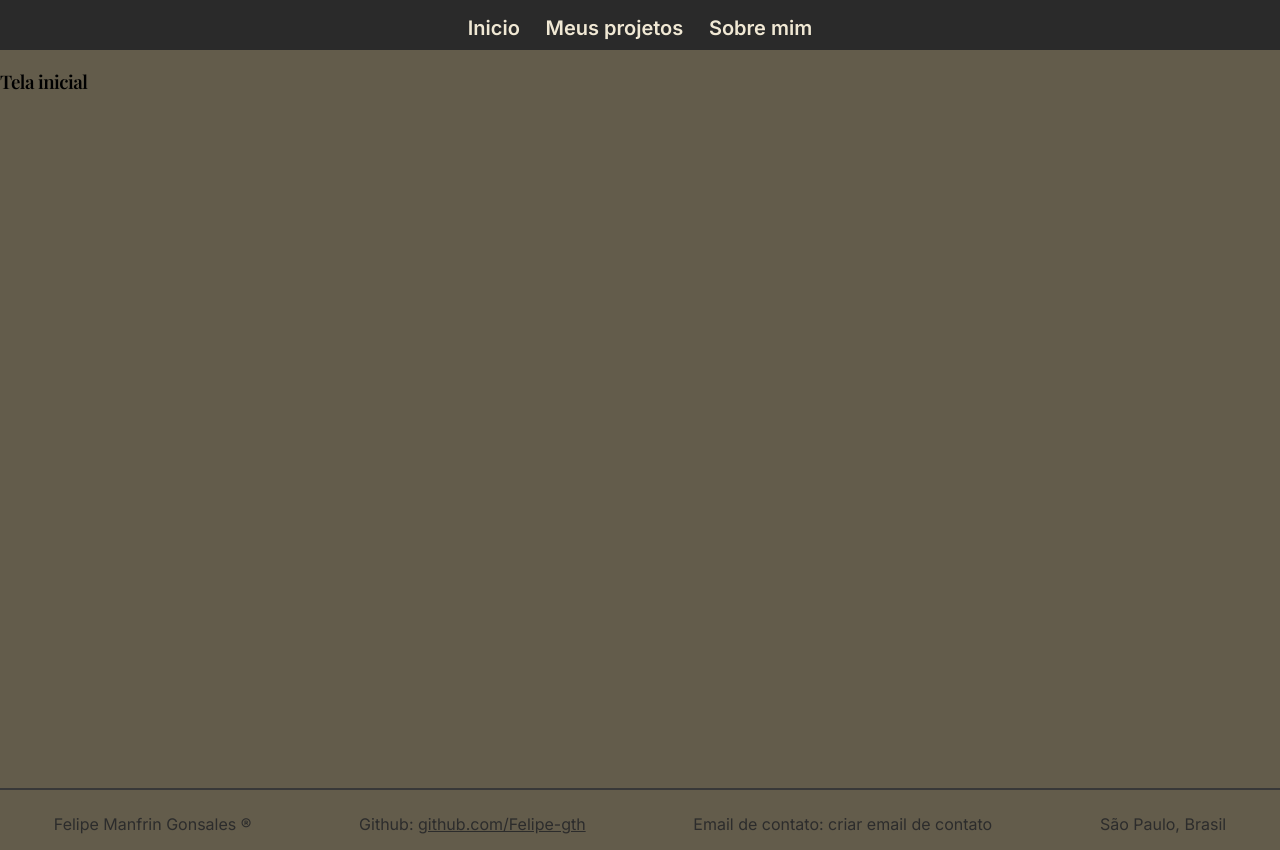
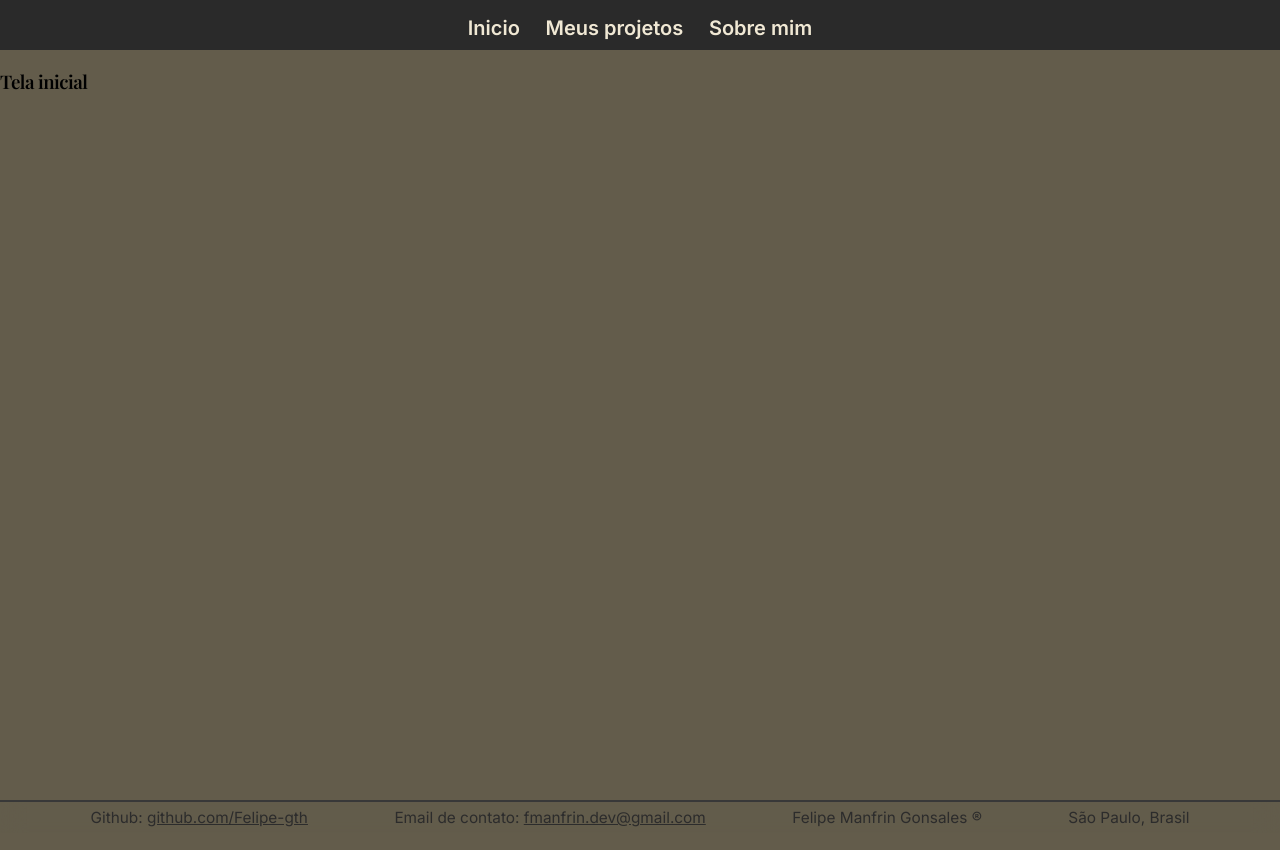
Before and after one commit to Felipe-gth/portfolio, an Angular app: page / in a window 1280 px wide. Built offline with nearby package versions, Linux system fonts and the light colour scheme.

Commit message:
Finish footer

```diff
--- a/src/app/app.component.css
+++ b/src/app/app.component.css
@@ -1,3 +1,4 @@
 .content {
     flex: 1;
+    padding-bottom: 100px;
 }
--- a/src/app/components/footer/footer.component.css
+++ b/src/app/components/footer/footer.component.css
@@ -1,18 +1,45 @@
+.footer-bar {
+    position: fixed;
+    bottom: 0;
+    left: 0;
+    width: 100%;
+    z-index: 100;
+    background: rgba(99, 92, 75, 0.6);
+    backdrop-filter: blur(12px);
+    -webkit-backdrop-filter: blur(12px);
+    transition: transform 0.3s ease;
+    will-change: transform;
+}
+
+.footer-bar.hidden {
+    transform: translateY(100%);
+}
+
 hr {
     border: 1px solid #383838;
+    margin: 0;
 }
 
 .footer {
-    height: 30%;
     display: flex;
     flex-direction: row;
-    justify-content: space-around;
+    justify-content: space-evenly;
     align-items: center;
     color: #2c2c2c;
-    background-color: #635c4b;
+    background: transparent;
+    padding: 6px 8px;
+    gap: 4px;
+}
+
+.footer p {
+    font-size: clamp(0.4rem, 1.2vw, 1rem);
+    margin: 0;
+    white-space: nowrap;
 }
 
 .footer a {
     text-decoration: underline;
     color: #2c2c2c;
+    font-size: clamp(0.4rem, 1.2vw, 1rem);
+    white-space: nowrap;
 }
--- a/src/app/components/footer/footer.component.ts
+++ b/src/app/components/footer/footer.component.ts
@@ -1,26 +1,46 @@
-import { Component, OnInit } from '@angular/core';
+import { Component, OnDestroy, OnInit } from '@angular/core';
+import { Subscription } from 'rxjs';
+
+import { ScrollService } from 'src/app/services/scroll.service';
 
 @Component({
     selector: 'app-footer',
     template: `
-        <hr>
-        <footer class="footer">
-            <p>{{ creator }} &reg; </p>
-            <p>Github: <a href="{{ github }}" target="_blank">{{ github.slice(8) }}</a></p>
-            <p>Email de contato: {{ email }}</p>
-            <p>{{ loc }}</p>
-        </footer>
+        <div class="footer-bar" [class.hidden]="isHidden">
+            <hr>
+            <footer class="footer">
+
+                <p>Github: <a href="{{ github }}" target="_blank">{{ github.slice(8) }}</a></p>
+                <p>Email de contato: <a href="mailto:fmanfrin@gmail.com" target="_blank">{{ email }}</a></p>
+                <p>{{ creator }} &reg;</p>
+                <p>{{ loc }}</p>
+            </footer>
+        </div>
     `,
     styleUrls: ['./footer.component.css'],
 })
-export class FooterComponent implements OnInit {
+export class FooterComponent implements OnInit, OnDestroy {
 
     readonly creator = 'Felipe Manfrin Gonsales'
     readonly github = 'https://github.com/Felipe-gth'
-    readonly email = 'criar email de contato'
+    readonly email = 'fmanfrin.dev@gmail.com'
     readonly loc = 'São Paulo, Brasil'
 
-    constructor() {}
+    isHidden = true;
+    private sub!: Subscription;
 
-    ngOnInit(): void {}
+    constructor(private scrollService: ScrollService) {}
+
+    ngOnInit(): void {
+        this.sub = this.scrollService.direction$.subscribe(direction => {
+            const hidden = direction !== 'down';
+            if (hidden !== this.isHidden) {
+                this.isHidden = hidden;
+            }
+        });
+    }
+
+    ngOnDestroy(): void {
+        this.sub.unsubscribe();
+    }
 }
--- a/src/app/components/navbar/navbar.component.ts
+++ b/src/app/components/navbar/navbar.component.ts
@@ -1,11 +1,8 @@
-import {
-    Component,
-    NgZone,
-    OnDestroy,
-    OnInit,
-} from '@angular/core';
+import { Component, OnDestroy, OnInit } from '@angular/core';
+import { Subscription } from 'rxjs';
 
 import { NavbarService } from 'src/app/services/navbar.service';
+import { ScrollService } from 'src/app/services/scroll.service';
 
 @Component({
     selector: 'app-navbar',
@@ -23,69 +20,24 @@ import { NavbarService } from 'src/app/services/navbar.service';
 export class NavbarComponent implements OnInit, OnDestroy {
 
     isHidden = false;
-    lastScroll = 0;
-
-    private ticking = false;
+    private sub!: Subscription;
 
     constructor(
         private navbarService: NavbarService,
-        private ngZone: NgZone
+        private scrollService: ScrollService,
     ) {}
 
-    private handleScroll = (): void => {
-
-        if (this.ticking) return;
-
-        this.ticking = true;
-
-        requestAnimationFrame(() => {
-
-            const currentScroll = window.scrollY;
-
-            const diff = currentScroll - this.lastScroll;
-
-            if (diff !== 0) {
-
-                const hidden = diff > 0;
-
-                if (hidden !== this.isHidden) {
-
-                    this.ngZone.run(() => {
-
-                        this.isHidden = hidden;
-
-                        this.navbarService.isHidden$.next(
-                            this.isHidden
-                        );
-                    });
-                }
-
-                this.lastScroll = currentScroll;
+    ngOnInit(): void {
+        this.sub = this.scrollService.direction$.subscribe(direction => {
+            const hidden = direction === 'down';
+            if (hidden !== this.isHidden) {
+                this.isHidden = hidden;
+                this.navbarService.isHidden$.next(this.isHidden);
             }
-
-            this.ticking = false;
-        });
-    };
-
-    ngOnInit(): void {
-
-        this.ngZone.runOutsideAngular(() => {
-
-            window.addEventListener(
-                'scroll',
-                this.handleScroll,
-                {
-                    passive: true
-                }
-            );
         });
     }
 
     ngOnDestroy(): void {
-
-        window.removeEventListener(
-            'scroll',
-            this.handleScroll
-        );
+        this.sub.unsubscribe();
     }
 }
--- a/src/app/projects/shared/data/projects.data.ts
+++ b/src/app/projects/shared/data/projects.data.ts
@@ -76,4 +76,79 @@ export const projects: Project[] = [
         imagesURL: ['image1, image2, image3'],
         link: 'https://example.com/project2',
     },
+     {
+        id: 1,
+        title: 'Portfolio',
+        description: 'This is the first project',
+        technologies: [
+            { name: 'Angular', version: '10.2.5', iconURL: 'https://angular.io/assets/images/logos/angular/angular.svg', doc: 'https://v10.angular.io/docs' },
+            { name: 'TypeScript', version: '4.0.8', iconURL: 'https://upload.wikimedia.org/wikipedia/commons/thumb/f/f5/Typescript.svg/1280px-Typescript.svg.png', doc: 'https://www.typescriptlang.org/pt/docs/' },
+            { name: 'CSS', version: '3', iconURL: 'https://prosimples.com/wp-content/uploads/2024/01/css-3.png', doc: 'https://devdocs.io/css/' },
+        ],
+        versions: [
+            {version: 1, description: 'aaaaaaaaaaaaaaaaaaaaaaaaaaaaaaaaaaaaaaaaaaaaaaaaaaaaaaaaaaaaaaaaaaaaaaaa'},
+            {version: 2, description: 'aaaaaaaaaaaaaaaaaaaaaaaaaaaaaaaaaaaaaaaaaaaaaaaaaaaaaaaaaaaaaaaaaaaaaaaa'}
+        ],
+        imagesURL: ['image1, image2, image3'],
+        link: 'https://example.com/project1',
+    },
+    {
+        id: 2,
+        title: 'TCC 2026',
+        description: 'This is the second project',
+        technologies: [
+            { name: 'React', version: '17.0.2', iconURL: 'https://upload.wikimedia.org/wikipedia/commons/thumb/a/a7/React-icon.svg/512px-React-icon.svg.png' },
+            { name: 'JavaScript', version: 'ES6', iconURL: 'https://upload.wikimedia.org/wikipedia/commons/thumb/9/99/Unofficial_JavaScript_logo_2.svg/512px-Unofficial_JavaScript_logo_2.svg.png' },
+            { name: 'HTML', version: '5', iconURL: 'https://upload.wikimedia.org/wikipedia/commons/thumb/6/61/HTML5_logo_and_wordmark.svg/512px-HTML5_logo_and_wordmark.svg.png' },
+        ],
+        imagesURL: ['image1, image2, image3'],
+        link: 'https://example.com/project2',
+    },
+    {
+        id: 3,
+        title: 'ToDoList',
+        description: 'This is the third project',
+        technologies: [
+            { name: 'Vue.js', version: '3.0.0', iconURL: 'https://upload.wikimedia.org/wikipedia/commons/thumb/9/95/Vue.js_Logo_2.svg/512px-Vue.js_Logo_2.svg.png' },
+            { name: 'JavaScript', version: 'ES6', iconURL: 'https://upload.wikimedia.org/wikipedia/commons/thumb/9/99/Unofficial_JavaScript_logo_2.svg/512px-Unofficial_JavaScript_logo_2.svg.png' },
+            { name: 'CSS', version: '3', iconURL: 'https://upload.wikimedia.org/wikipedia/commons/thumb/d/d5/CSS3_logo_and_wordmark.svg/512px-CSS3_logo_and_wordmark.svg.png' },
+        ],
+        imagesURL: ['image1, image2, image3'],
+        link: 'https://example.com/project3',
+    },
+    {
+        id: 4,
+        title: 'PaymentAPI',
+        description: 'This is the fourth project',
+        technologies: [
+            { name: 'Node.js', version: '14.21.3', iconURL: 'https://upload.wikimedia.org/wikipedia/commons/thumb/d/d9/Node.js_logo.svg/512px-Node.js_logo.svg.png' },
+            { name: 'JavaScript', version: 'ES6', iconURL: 'https://upload.wikimedia.org/wikipedia/commons/thumb/9/99/Unofficial_JavaScript_logo_2.svg/512px-Unofficial_JavaScript_logo_2.svg.png' },
+        ],
+        imagesURL: ['image1, image2, image3'],
+        link: 'https://example.com/project4',
+    },
+    {
+        id: 5,
+        title: 'Portfolio',
+        description: 'This is the first project',
+        technologies: [
+            { name: 'Angular', version: '10.2.5', iconURL: 'https://angular.io/assets/images/logos/angular/angular.svg' },
+            { name: 'TypeScript', version: '4.0.8', iconURL: 'https://upload.wikimedia.org/wikipedia/commons/thumb/4/4c/Typescript_logo_2020.svg/512px-Typescript_logo_2020.svg.png' },
+            { name: 'CSS', version: '3', iconURL: 'https://upload.wikimedia.org/wikipedia/commons/thumb/d/d5/CSS3_logo_and_wordmark.svg/512px-CSS3_logo_and_wordmark.svg.png' },
+        ],
+        imagesURL: ['image1, image2, image3'],
+        link: 'https://example.com/project1',
+    },
+    {
+        id: 6,
+        title: 'TCC',
+        description: 'This is the second project',
+        technologies: [
+            { name: 'React', version: '17.0.2', iconURL: 'https://upload.wikimedia.org/wikipedia/commons/thumb/a/a7/React-icon.svg/512px-React-icon.svg.png' },
+            { name: 'JavaScript', version: 'ES6', iconURL: 'https://upload.wikimedia.org/wikipedia/commons/thumb/9/99/Unofficial_JavaScript_logo_2.svg/512px-Unofficial_JavaScript_logo_2.svg.png' },
+            { name: 'HTML', version: '5', iconURL: 'https://upload.wikimedia.org/wikipedia/commons/thumb/6/61/HTML5_logo_and_wordmark.svg/512px-HTML5_logo_and_wordmark.svg.png' },
+        ],
+        imagesURL: ['image1, image2, image3'],
+        link: 'https://example.com/project2',
+    },
 ];
--- /dev/null
+++ b/src/app/services/scroll.service.ts
@@ -0,0 +1,41 @@
+import { Injectable, NgZone } from '@angular/core';
+import { BehaviorSubject } from 'rxjs';
+
+@Injectable({ providedIn: 'root' })
+export class ScrollService {
+    private lastScroll = 0;
+    private lastDirection: 'up' | 'down' | null = null;
+    private ticking = false;
+
+    direction$ = new BehaviorSubject<'up' | 'down' | null>(null);
+
+    constructor(private ngZone: NgZone) {
+        this.ngZone.runOutsideAngular(() => {
+            window.addEventListener('scroll', this.handleScroll, { passive: true });
+        });
+    }
+
+    private handleScroll = (): void => {
+        if (this.ticking) return;
+        this.ticking = true;
+
+        requestAnimationFrame(() => {
+            const currentScroll = window.scrollY;
+            const diff = currentScroll - this.lastScroll;
+            this.lastScroll = currentScroll;
+
+            if (diff !== 0) {
+                const direction = diff > 0 ? 'down' : 'up';
+
+                if (direction !== this.lastDirection) {
+                    this.lastDirection = direction;
+                    this.ngZone.run(() => {
+                        this.direction$.next(direction);
+                    });
+                }
+            }
+
+            this.ticking = false;
+        });
+    };
+}
```
